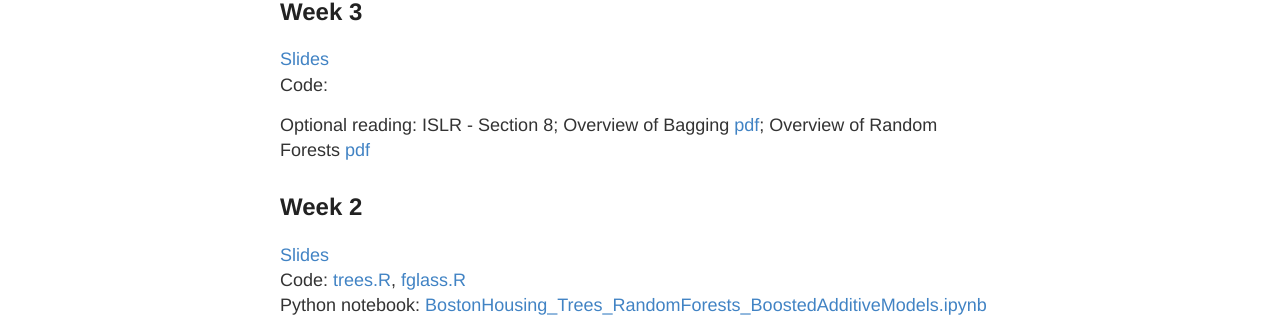
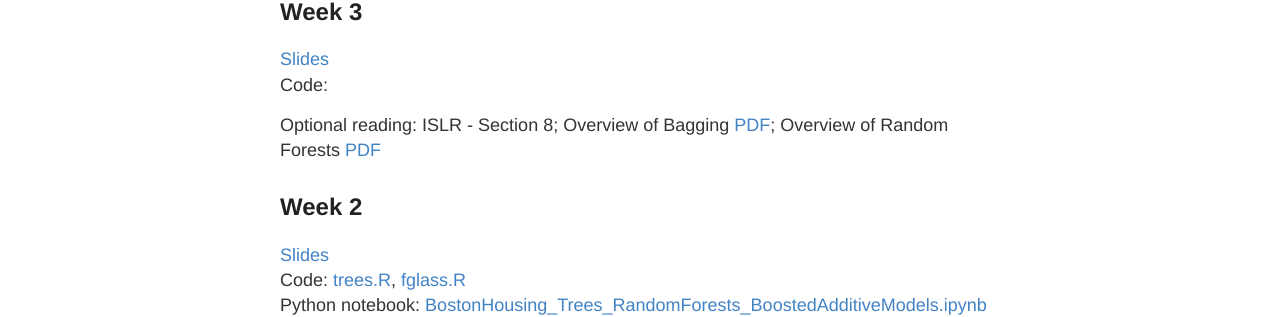
Before and after one commit to ChicagoBoothML/ML2016, a Jekyll site: the page built from lectures.md, in a window 1280 px wide. Shown: the part 625-942 px from the top of the page. Built offline with Jekyll 4.4.1, drawn with Linux system fonts in a browser that asks for light colours.

```diff
--- a/lectures.md
+++ b/lectures.md
@@ -25,7 +25,7 @@ permalink: /lectures/
 [Slides](https://piazza.com/class_profile/get_resource/ixiudyq1m7bj0/iy4zv2kzsvt2p0)
 Code:
 
-Optional reading: ISLR - Section 8; Overview of Bagging [pdf](http://statistics.berkeley.edu/sites/default/files/tech-reports/421.pdf); Overview of Random Forests [pdf](https://www.stat.berkeley.edu/~breiman/RandomForests/cc_home.htm)
+Optional reading: ISLR - Section 8; Overview of Bagging [PDF](http://statistics.berkeley.edu/sites/default/files/tech-reports/421.pdf); Overview of Random Forests [PDF](https://www.stat.berkeley.edu/~breiman/RandomForests/cc_home.htm)
 
 ## Week 2
 
```
